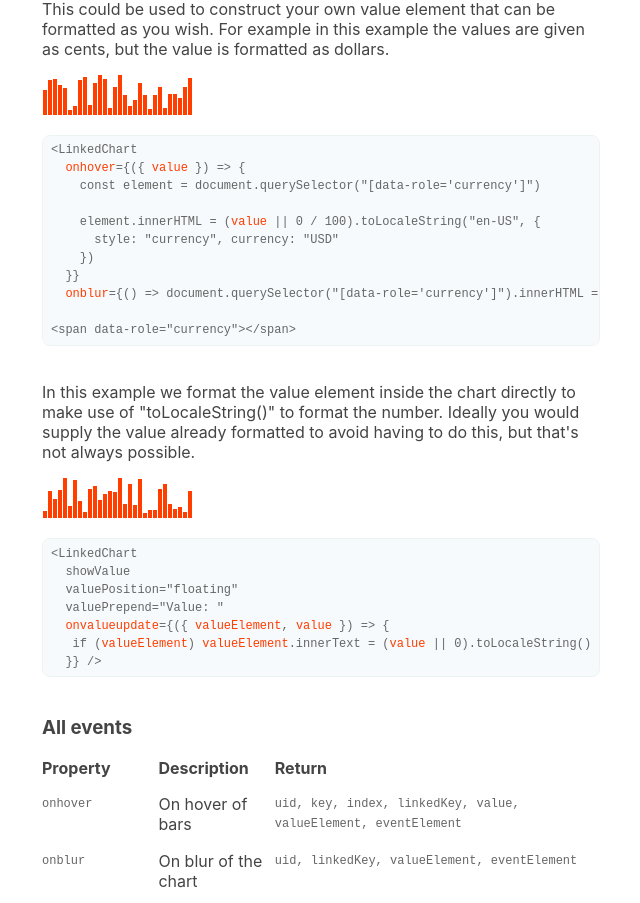
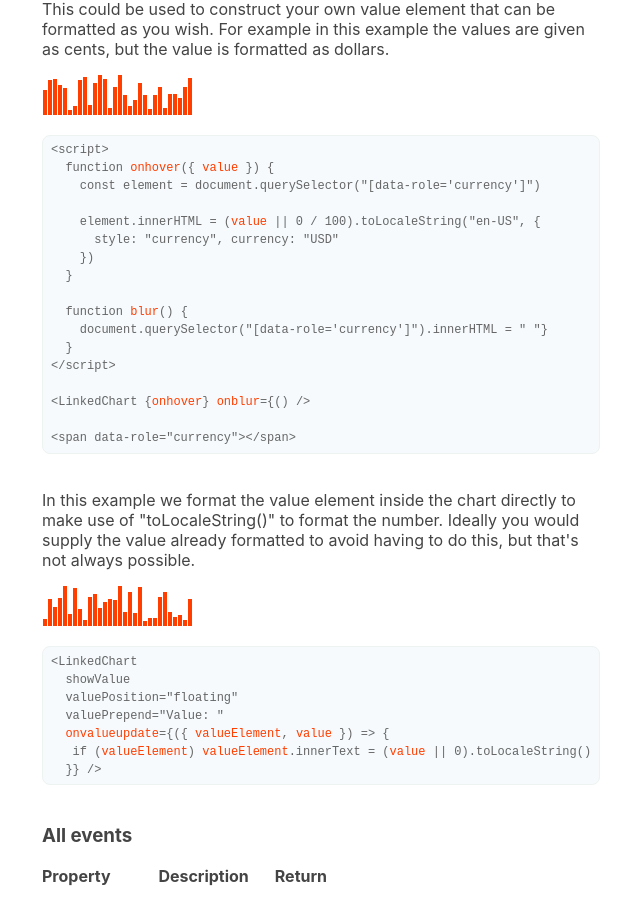
Before and after one commit to Mitcheljager/svelte-tiny-linked-charts, a SvelteKit app: page / in a window 1280 px wide. Shown: the part 9606-10509 px from the top of the page, without its empty margins (328-968 px from the left). Built offline with nearby package versions, Linux system fonts and the light colour scheme.

Commit message:
docs: Improve events example

```diff
--- a/src/routes/+page.svelte
+++ b/src/routes/+page.svelte
@@ -697,15 +697,21 @@
 			</div>
 
 			<code class="well">
-				&lt;LinkedChart <br>
-				&nbsp; <mark>onhover</mark>=&#123;(&#123; <mark>value</mark> &#125;) =&gt; &#123; <br>
-				&nbsp;&nbsp;&nbsp	const element = document.querySelector("[data-role='currency']") <br>
+				&lt;script&gt;<br>
+					&nbsp;&nbsp;function <mark>onhover</mark>(&#123; <mark>value</mark> &#125;) &#123;<br>
+						&nbsp;&nbsp;&nbsp	const element = document.querySelector("[data-role='currency']") <br>
+						<br>
+						&nbsp;&nbsp;&nbsp element.innerHTML = (<mark>value</mark> || 0 / 100).toLocaleString("en-US", &#123; <br>
+						&nbsp;&nbsp;&nbsp&nbsp;&nbsp; style: "currency", currency: "USD"<br>
+						&nbsp;&nbsp;&nbsp &#125;) <br>
+					&nbsp;&nbsp;&#125; <br>
+					<br>
+					&nbsp;&nbsp;function <mark>blur</mark>() &#123; <br>
+						&nbsp;&nbsp;&nbsp;&nbsp;document.querySelector("[data-role='currency']").innerHTML = "&nbsp;"&#125; <br>
+					&nbsp;&nbsp;&#125; <br>
+				&lt;/script&gt; <br>
 				<br>
-				&nbsp;&nbsp;&nbsp element.innerHTML = (<mark>value</mark> || 0 / 100).toLocaleString("en-US", &#123; <br>
-				&nbsp;&nbsp;&nbsp&nbsp;&nbsp; style: "currency", currency: "USD"<br>
-				&nbsp;&nbsp;&nbsp &#125;) <br>
-				&nbsp; &#125;&#125; <br>
-				&nbsp; <mark>onblur</mark>=&#123;() =&gt; document.querySelector("[data-role='currency']").innerHTML = "&nbsp;"&#125; /&gt;<br>
+				&lt;LinkedChart &#123;<mark>onhover</mark>&#125; <mark>onblur</mark>=&#123;() /&gt;<br>
 				<br>
 				&lt;span data-role="currency"&gt;&lt;/span&gt;
 			</code>
```
